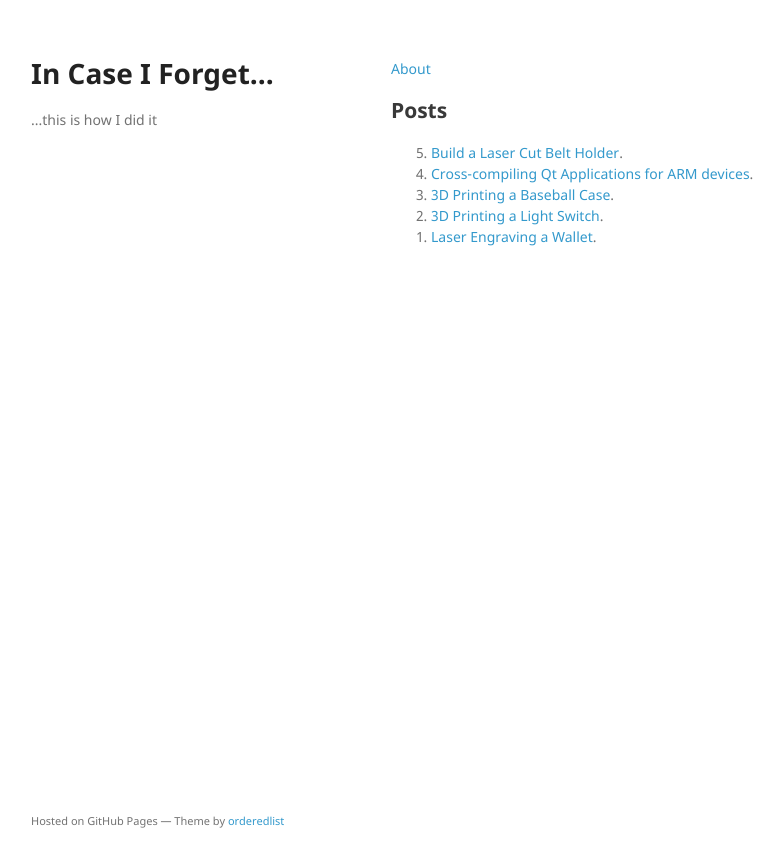
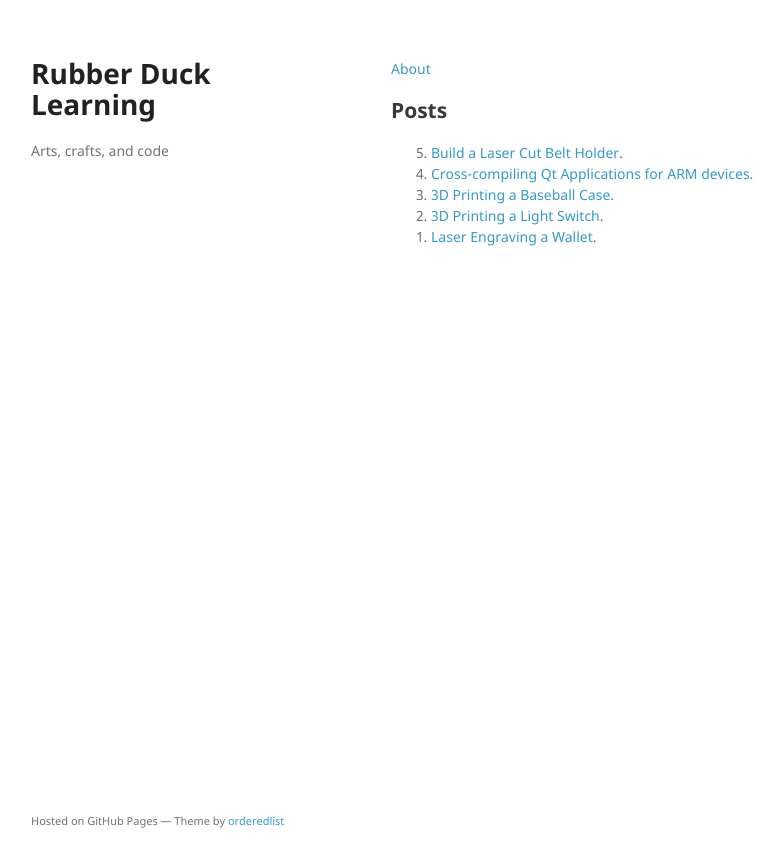
Before and after one commit to dasanchez/dasanchez.github.io, a Jekyll site: the page built from index.md, in a window 1280 px wide. Shown: the top 867 px of the page, without its empty margins (179-962 px from the left). Built offline with Jekyll 4.4.1, drawn with Linux system fonts in a browser that asks for light colours.

Commit message:
Update _config.yml

```diff
--- a/_config.yml
+++ b/_config.yml
@@ -1,5 +1,5 @@
-title: In Case I Forget...
-description: ...this is how I did it
+title: Rubber Duck Learning
+description: Arts, crafts, and code
 #show_downloads: true
 google_analytics:
 theme:
```
